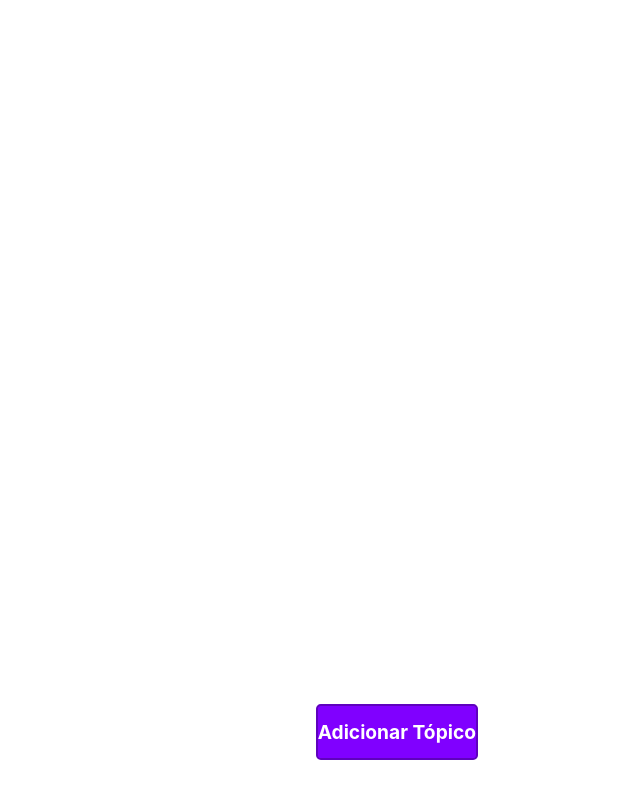
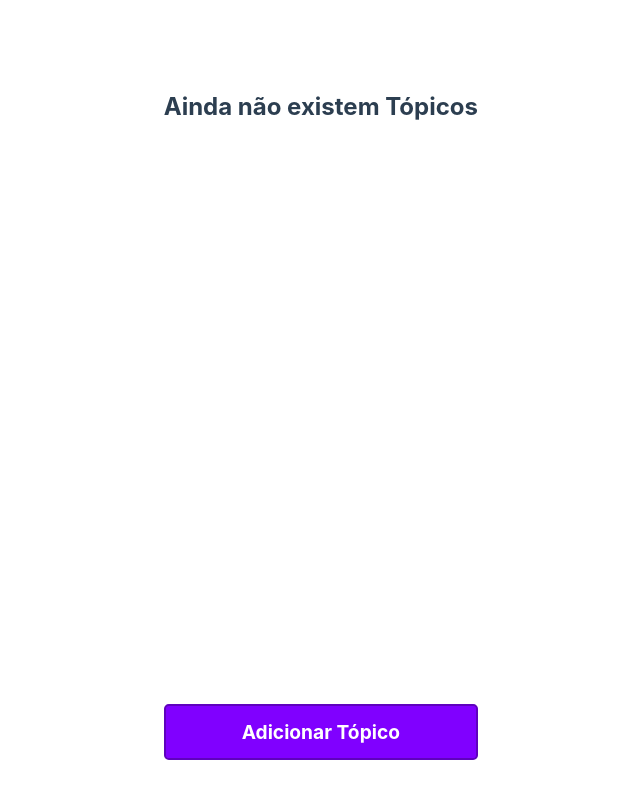
Before and after one commit to Beteenn/tanamao, a Vue app: page / in a window 1280 px wide. Shown: the whole page, without its empty margins (162-802 px from the left). Built offline with nearby package versions, Linux system fonts and the light colour scheme.

Commit message:
FEATURE: Adiciona mensagem enquanto na home quando nao possuir topicos criados

```diff
--- a/src/views/HomeView.vue
+++ b/src/views/HomeView.vue
@@ -40,6 +40,8 @@ export default {
     </header>
 
     <div class="topics-list">
+      <p class="empty-list-warning" v-if="topics.length < 1">Ainda não existem Tópicos</p>
+
       <TopicCard v-for="topic in topics" :name="topic.name" @click="router.push('/notes')" />
     </div>
 
@@ -66,4 +68,10 @@ export default {
   align-items: center;
   z-index: 1000;
 }
+
+.empty-list-warning {
+  font-weight: bold;
+  text-align: center;
+  font-size: 1.5rem;
+}
 </style>
```
